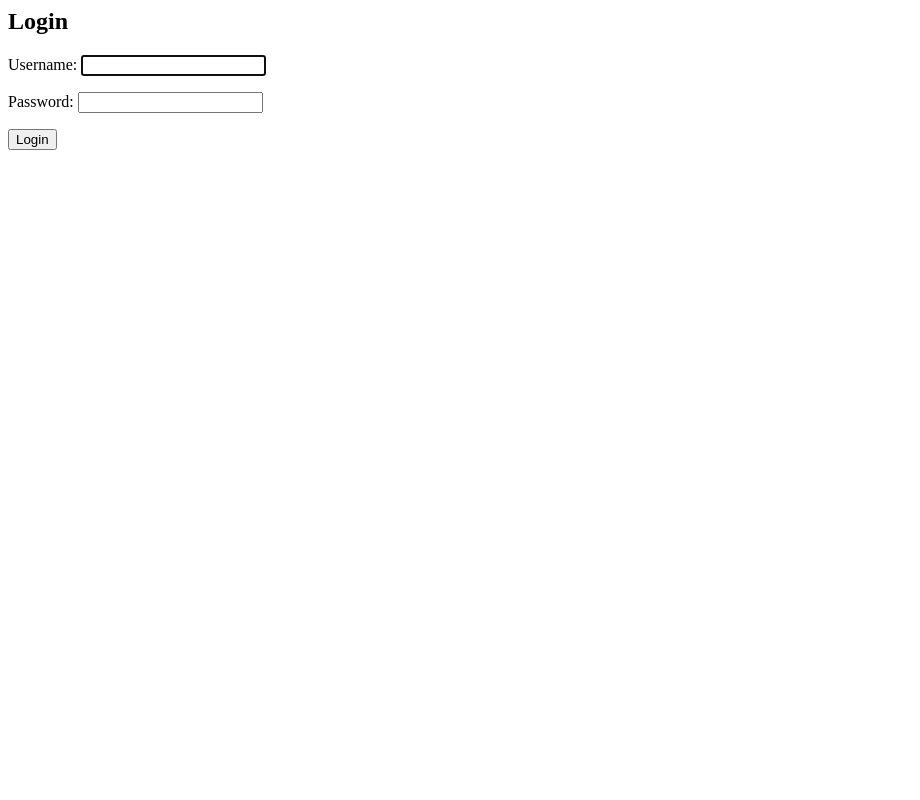
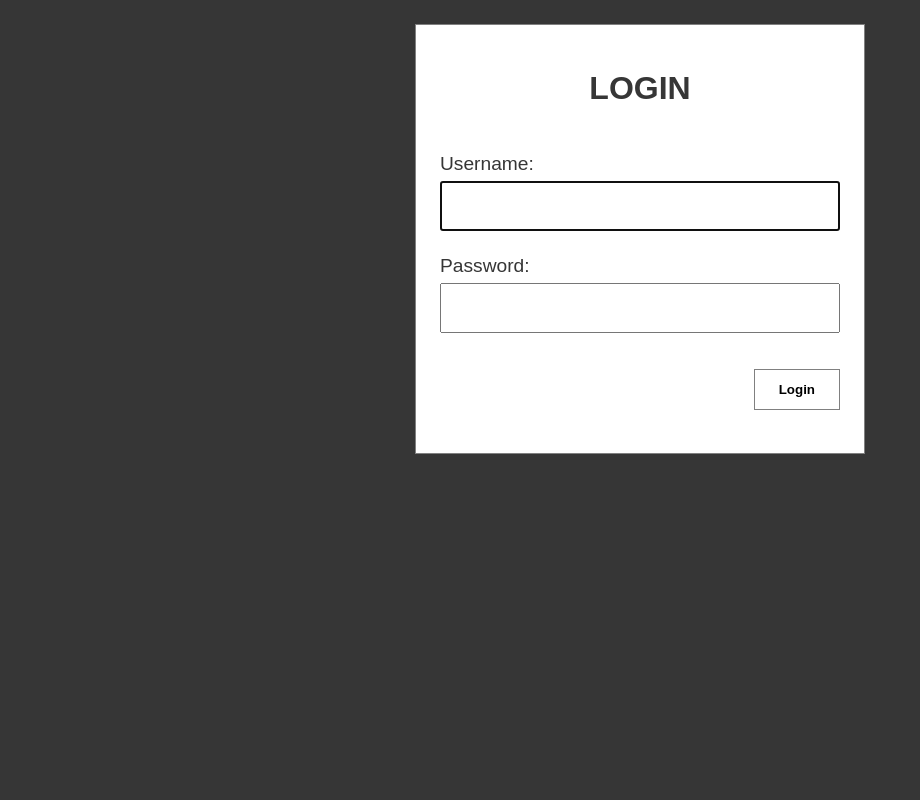
Before and after one commit to Naouak/reading-lists, a Django app: page /accounts/login/ in a window 1280 px wide. Shown: the whole page, without its empty margins (0-920 px from the left). Run offline with Django 3.2, Linux system fonts and the light colour scheme.

Commit message:
Login view of the back end side redesigned to feel less cheap.

```diff
--- a/backend/templates/registration/login.html
+++ b/backend/templates/registration/login.html
@@ -1,8 +1,66 @@
 <!-- templates/registration/login.html -->
-<h2>Login</h2>
-<form method="post">
-    {% csrf_token %}
-    {{ form.as_p }}
-    <input type="hidden" name="next" value="{{ next }}" />
-    <button type="submit">Login</button>
-</form>
+<style>
+    html {
+        font-family: sans-serif;
+        background: #363636;
+    }
+
+    .container {
+        margin: 24px auto;
+        max-width: 400px;
+        border: solid grey 1px;
+        padding: 24px;
+        font-size: 1.2rem;
+        background: white;
+        color: #363636;
+    }
+
+    h1 {
+        font-size: 2rem;
+        text-align: center;
+    }
+
+    label {
+        display: block;
+        padding: 24px 0 6px;
+    }
+
+    input {
+        display: block;
+        width: 100%;
+        padding: 12px;
+        font-size: 1.2rem;
+        color: #363636;
+    }
+
+    .button-line {
+        text-align: right;
+        margin-top: 36px;
+    }
+
+    button {
+        padding: 12px 24px;
+        background: white;
+        border: solid grey 1px;
+        font-weight: bold;
+        cursor: pointer;
+    }
+
+    button:hover{
+        background: #363636;
+        color: white;
+    }
+</style>
+
+<div class="container">
+    <h1>LOGIN</h1>
+
+    <form method="post">
+        {% csrf_token %}
+        {{ form }}
+        <input type="hidden" name="next" value="{{ next }}" />
+        <div class="button-line">
+            <button type="submit">Login</button>
+        </div>
+    </form>
+</div>
```
